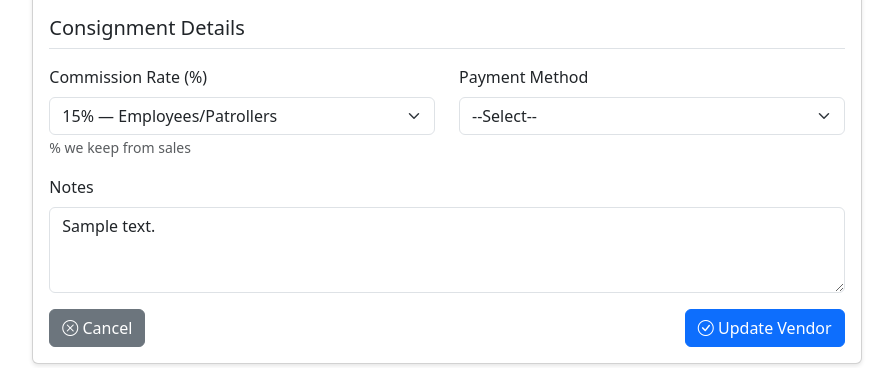
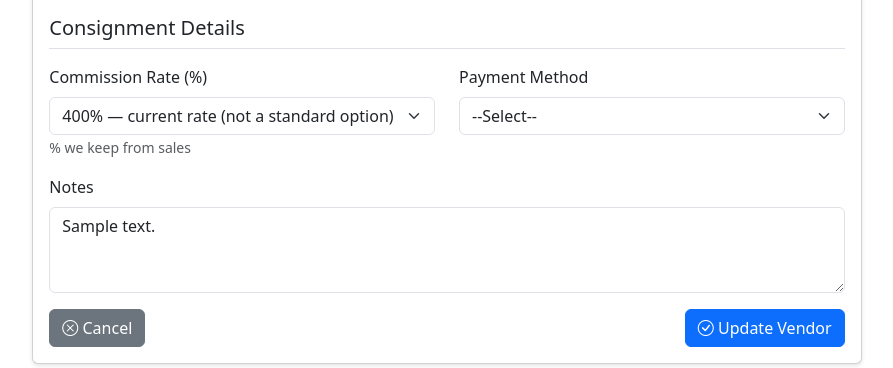
Before and after one commit to jbhenry/skisale_app, a Flask app: page /vendors/1/edit in a window 1280 px wide. Shown: the part 876-1244 px from the top of the page, without its empty margins (193-1086 px from the left). Run offline with Flask 3, Linux system fonts and the light colour scheme; tables that the repository leaves empty hold one stand-in row (values such as "Sample post"); some libraries are stand-ins or nearby versions.

Commit message:
Keep a vendor's non-standard commission rate when editing
The vendor form only offers the rates in COMMISSION_RATES (15%, 20%).
A rate set manually outside that list, like the MBSP vendor at 100%,
matched no option, so the browser fell back to the first one (15%) and
saving the form silently changed the vendor's rate.

When the vendor's current rate isn't a standard option, add it to the
dropdown as "N% — current rate (not a standard option)", preselected.
Also compare with round() instead of |int, which truncated rates like
0.29 * 100 = 28.999... to 28 and missed their option.

Co-Authored-By: Claude Opus 5.5 <noreply@anthropic.com>

```diff
--- a/templates/vendor_form.html
+++ b/templates/vendor_form.html
@@ -131,13 +131,19 @@
                     <div class="row mb-3">
                         <div class="col-md-6">
                             <label for="commission_rate" class="form-label">Commission Rate (%)</label>
+                            {% set current_pct = (vendor.commission_rate * 100)|round(4) if vendor and vendor.commission_rate is not none else none %}
                             <select class="form-select" id="commission_rate" name="commission_rate">
                                 {% for pct, label in commission_rates %}
                                 <option value="{{ pct }}"
-                                    {% if vendor and (vendor.commission_rate * 100)|int == pct %}selected
+                                    {% if current_pct is not none and current_pct == pct %}selected
                                     {% elif not vendor and pct == default_commission_pct %}selected
                                     {% endif %}>{{ label }}</option>
                                 {% endfor %}
+                                {# Keep a manually-set rate (e.g. 100% for MBSP) that isn't a standard
+                                   option, so saving the form doesn't silently change it. #}
+                                {% if current_pct is not none and current_pct not in commission_rates|map('first') %}
+                                <option value="{{ '%g'|format(current_pct) }}" selected>{{ '%g'|format(current_pct) }}% — current rate (not a standard option)</option>
+                                {% endif %}
                             </select>
                             <small class="text-muted">% we keep from sales</small>
                         </div>
```
Also changed, not shown: tests/test_vendors.py (+45 -0 lines).
